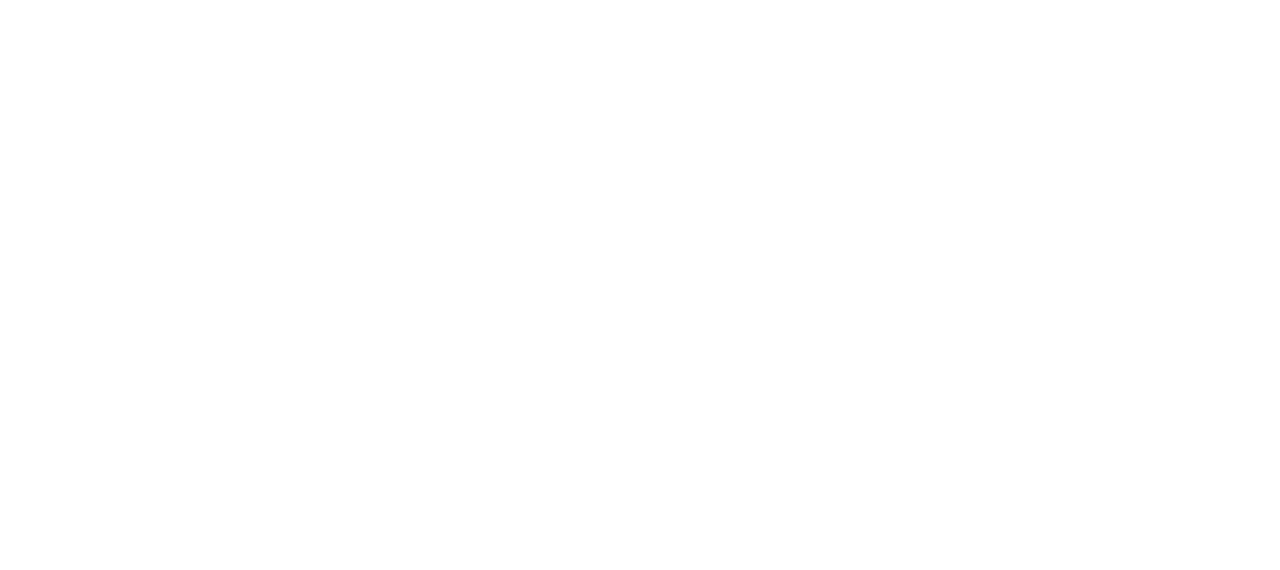
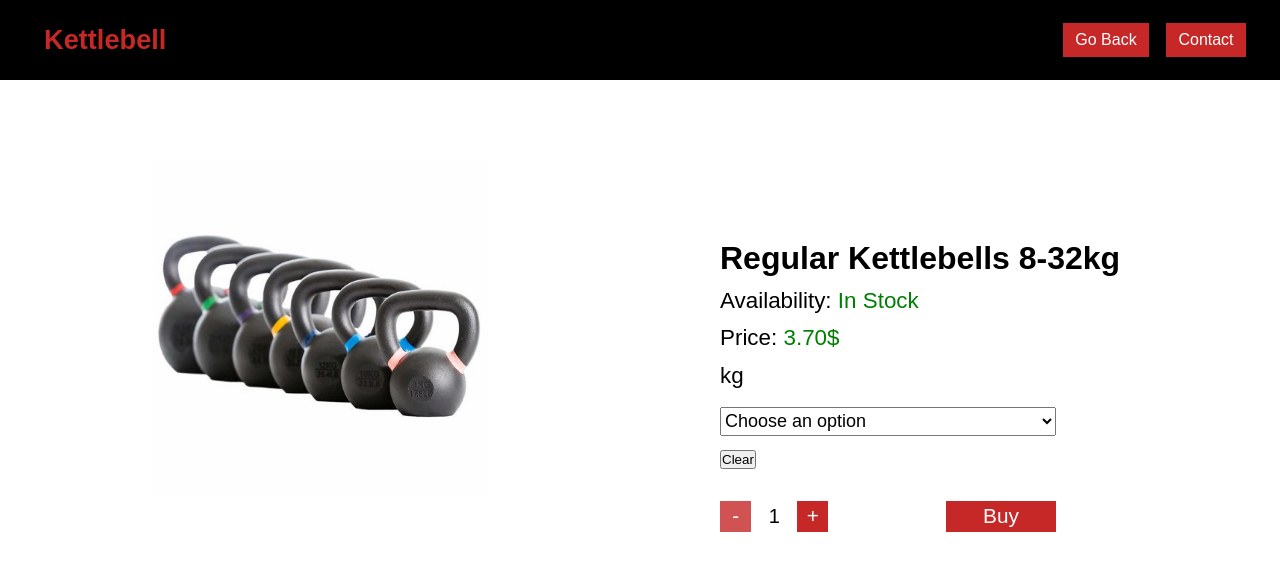
Before and after one commit to nebojsadj/Kettlebells, a React (Create React App) app: page /regular in a window 1280 px wide. Shown: the top 570 px of the page. Built offline with nearby package versions, Linux system fonts and the light colour scheme.

Commit message:
adding competition and regular

```diff
--- a/src/App.js
+++ b/src/App.js
@@ -1,8 +1,10 @@
 import React from "react";
 import { Route } from "react-router";
+import Competition from "./components/Competition/Competition";
 import Contact from "./components/Contact/Contact";
 import Kettlebells from "./components/Kettlebells/Kettlebells";
 import Navbar from "./components/Navbar/Navbar";
+import Regular from "./components/Regular/Regular";
 
 function App() {
   return (
@@ -11,8 +13,16 @@
         <Kettlebells />
       </Route>
       <Route path="/contact">
-        <Navbar contact={true} />
+        <Navbar secondRoute={true} />
         <Contact />
+      </Route>
+      <Route path="/competition">
+        <Navbar secondRoute={true} more={true} />
+        <Competition />
+      </Route>
+      <Route path="/regular">
+        <Navbar secondRoute={true} more={true} />
+        <Regular />
       </Route>
     </>
   );
--- /dev/null
+++ b/src/components/Competition/Competition.js
@@ -0,0 +1,83 @@
+import React, { useState } from "react";
+import {
+  Container,
+  BoxLeft,
+  BoxRight,
+  Heading,
+  Paragraph,
+  Button,
+  Select,
+  Clear,
+  ButtonGroup,
+  Holder,
+  Input,
+  SelectGroup,
+  BuyBtn,
+} from "./CompetitionStyle";
+import competition from "../../pictures/cBells.png";
+
+function Competition() {
+  const options = [
+    { value: 0, name: "Choose an option" },
+    { value: 8, name: "8 kg" },
+    { value: 12, name: "12 kg" },
+    { value: 16, name: "16 kg" },
+    { value: 20, name: "20 kg" },
+    { value: 24, name: "24 kg" },
+    { value: 28, name: "28 kg" },
+    { value: 32, name: "32 kg" },
+  ];
+  const [selected, setSelected] = useState(0);
+  const [quantity, setQuantity] = useState(1);
+
+  const onSelected = (e) => {
+    setSelected(3.25 * e.target.value);
+    setQuantity(1);
+  };
+  const total = selected * quantity;
+
+  return (
+    <Container>
+      <BoxLeft>
+        <img src={competition} alt={competition} />
+      </BoxLeft>
+      <BoxRight>
+        <Heading>Competition Kettlebells 8-32kg</Heading>
+        <Paragraph>
+          Availability: <span>In Stock</span>
+        </Paragraph>
+        <Paragraph>
+          Price: <span>3.25$</span>
+        </Paragraph>
+        <Paragraph>kg</Paragraph>
+        <SelectGroup>
+          <Select onChange={onSelected}>
+            {options.map((option) => (
+              <option key={option.name} value={option.value}>
+                {option.name}
+              </option>
+            ))}
+          </Select>
+
+          <Clear onClick={() => setSelected(0)}>Clear</Clear>
+        </SelectGroup>
+        <Holder>
+          <ButtonGroup>
+            <Button
+              onClick={() => setQuantity(quantity - 1)}
+              disabled={quantity === 1}
+            >
+              -
+            </Button>
+            <Input readOnly value={quantity} type="text" />
+            <Button onClick={() => setQuantity(quantity + 1)}>+</Button>
+          </ButtonGroup>
+          <Paragraph>{total > 0 && `Total: ${total.toFixed(2)} $`}</Paragraph>
+          <BuyBtn>Buy</BuyBtn>
+        </Holder>
+      </BoxRight>
+    </Container>
+  );
+}
+
+export default Competition;
--- /dev/null
+++ b/src/components/Competition/CompetitionStyle.js
@@ -0,0 +1,113 @@
+import styled, { css } from "styled-components";
+
+export const Container = styled.div`
+  display: flex;
+  /* flex-wrap: wrap; */
+`;
+
+export const BoxLeft = styled.div`
+  flex: 50%;
+  padding: 5em;
+
+  img {
+    width: 70%;
+    display: block;
+    margin: auto;
+  }
+`;
+
+export const BoxRight = styled.div`
+  flex: 50%;
+  padding: 5em;
+`;
+
+export const Heading = styled.h2`
+  padding-top: 2.5em;
+  font-size: 2em;
+`;
+
+export const Paragraph = styled.p`
+  font-size: 1.4em;
+  margin-top: 0.5em;
+  span {
+    color: green;
+  }
+`;
+
+export const Holder = styled.div`
+  width: 70%;
+  margin-top: 2em;
+  display: flex;
+  justify-content: space-between;
+`;
+
+export const ButtonGroup = styled.div`
+  width: 110px;
+  border: 1px solid none;
+  display: flex;
+`;
+
+export const Button = styled.button`
+  width: 1.5em;
+  height: 1.5em;
+  font-size: 1.3em;
+  text-align: center;
+  border: none;
+  background-color: #c62828;
+  color: #fff;
+  ${(prop) =>
+    prop.disabled &&
+    css`
+      opacity: 0.8;
+    `};
+
+  &:hover {
+    background-color: ${(props) => (props.disabled ? "#c62828" : "#a91a1a")};
+    cursor: ${(props) => !props.disabled && "pointer"};
+  }
+`;
+
+export const Input = styled.input`
+  width: 46px;
+  height: 31px;
+  text-align: center;
+  font-size: 20px;
+  border: none;
+  &:focus {
+    outline: none;
+  }
+`;
+
+export const BuyBtn = styled.button`
+  width: 110px;
+  height: 1.5em;
+  font-size: 1.3em;
+  text-align: center;
+  cursor: pointer;
+  border: none;
+  background-color: #c62828;
+  color: #fff;
+
+  &:hover {
+    background-color: #a91a1a;
+  }
+`;
+
+export const SelectGroup = styled.div`
+  height: 80px;
+  display: flex;
+  flex-direction: column;
+  align-items: flex-start;
+`;
+
+export const Select = styled.select`
+  width: 70%;
+  height: 40px;
+  margin-top: 1em;
+  font-size: 18px;
+`;
+
+export const Clear = styled.button`
+  margin-top: 1em;
+  justify-content: flex-start;
+`;
--- a/src/components/Contact/Contact.js
+++ b/src/components/Contact/Contact.js
@@ -23,6 +23,7 @@
       <Heading>Let's find the right kettlebell for you together!</Heading>
       <img
         src={contactUs}
+        alt={contactUs}
         style={{ width: "35%", display: "block", margin: "50px auto" }}
       />
       <Paragraph>Contact us!</Paragraph>
--- a/src/components/Navbar/Navbar.js
+++ b/src/components/Navbar/Navbar.js
@@ -9,9 +9,10 @@
   Button,
 } from "./NavbarStyle";
 import { animateScroll as Scroll } from "react-scroll";
-import { Link } from "react-router-dom";
+import { Link, useHistory } from "react-router-dom";
 
-function Navbar({ contact }) {
+function Navbar({ secondRoute, more }) {
+  const history = useHistory();
   return (
     <>
       <Nav>
@@ -20,7 +21,7 @@
             Kettlebell
           </NavLogo>
           <NavMenu>
-            {contact || (
+            {secondRoute || (
               <>
                 <NavItem>
                   <NavLink
@@ -60,6 +61,11 @@
                 </NavItem>
               </>
             )}
+            {more && (
+              <NavItem>
+                <Button onClick={() => history.goBack()}>Go Back</Button>
+              </NavItem>
+            )}
             <NavItem>
               <Link to="/contact">
                 <Button onClick={() => Scroll.scrollToTop()}>Contact</Button>
--- /dev/null
+++ b/src/components/Regular/Regular.js
@@ -0,0 +1,82 @@
+import React, { useState } from "react";
+import {
+  Container,
+  BoxLeft,
+  BoxRight,
+  Heading,
+  Paragraph,
+  Button,
+  Select,
+  Clear,
+  ButtonGroup,
+  Holder,
+  Input,
+  SelectGroup,
+  BuyBtn,
+} from "../Competition/CompetitionStyle";
+import regular from "../../pictures/rBells.jpeg";
+
+function Regular() {
+  const options = [
+    { value: 0, name: "Choose an option" },
+    { value: 8, name: "8 kg" },
+    { value: 12, name: "12 kg" },
+    { value: 16, name: "16 kg" },
+    { value: 20, name: "20 kg" },
+    { value: 24, name: "24 kg" },
+    { value: 28, name: "28 kg" },
+    { value: 32, name: "32 kg" },
+  ];
+  const [selected, setSelected] = useState(0);
+  const [quantity, setQuantity] = useState(1);
+
+  const onSelected = (e) => {
+    setSelected(3.7 * e.target.value);
+    setQuantity(1);
+  };
+  const total = selected * quantity;
+
+  return (
+    <Container>
+      <BoxLeft>
+        <img src={regular} alt={regular} />
+      </BoxLeft>
+      <BoxRight>
+        <Heading>Regular Kettlebells 8-32kg</Heading>
+        <Paragraph>
+          Availability: <span>In Stock</span>
+        </Paragraph>
+        <Paragraph>
+          Price: <span>3.70$</span>
+        </Paragraph>
+        <Paragraph>kg</Paragraph>
+        <SelectGroup>
+          <Select onChange={onSelected}>
+            {options.map((option) => (
+              <option key={option.name} value={option.value}>
+                {option.name}
+              </option>
+            ))}
+          </Select>
+          <Clear onClick={() => setSelected(0)}>Clear</Clear>
+        </SelectGroup>
+        <Holder>
+          <ButtonGroup>
+            <Button
+              onClick={() => setQuantity(quantity - 1)}
+              disabled={quantity === 1}
+            >
+              -
+            </Button>
+            <Input readOnly value={quantity} type="text" />
+            <Button onClick={() => setQuantity(quantity + 1)}>+</Button>
+          </ButtonGroup>
+          <Paragraph>{total > 0 && `Total: ${total.toFixed(2)} $`}</Paragraph>
+          <BuyBtn>Buy</BuyBtn>
+        </Holder>
+      </BoxRight>
+    </Container>
+  );
+}
+
+export default Regular;
--- a/src/components/Types/Types.js
+++ b/src/components/Types/Types.js
@@ -9,8 +9,10 @@
 } from "./TypesStyle";
 import regular from "../../pictures/regular.png";
 import competition from "../../pictures/competition.jpg";
+import { useHistory } from "react-router-dom";
 
 function Types() {
+  const history = useHistory();
   return (
     <Container id="types">
       <Heading>We distinguish two types of kettlebells</Heading>
@@ -23,7 +25,7 @@
             kettlebells but have a slightly thicker handle. They are used in
             Cross Fit and various strength trainings.
           </Paragraph>
-          <Button>View more</Button>
+          <Button onClick={() => history.push("/regular")}>View more</Button>
         </Box>
         <Box>
           <img src={competition} alt={competition} />
@@ -34,7 +36,9 @@
             thinner handle than regular weights. They are made for Girevoy
             sport, but they are used in the same way as regular ones.
           </Paragraph>
-          <Button>View more</Button>
+          <Button onClick={() => history.push("/competition")}>
+            View more
+          </Button>
         </Box>
       </BoxContainer>
     </Container>
```
Also changed, not shown: src/components/Regular/RegularStyle.js (added), src/pictures/cBells.png (added), src/pictures/rBells.jpeg (added).
